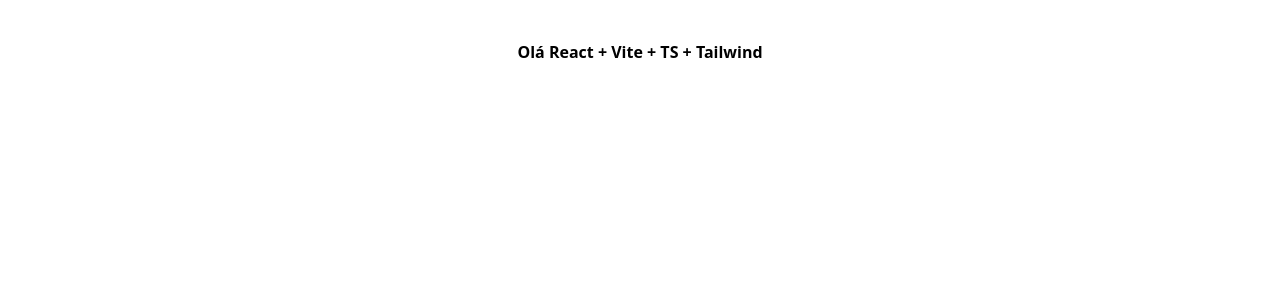
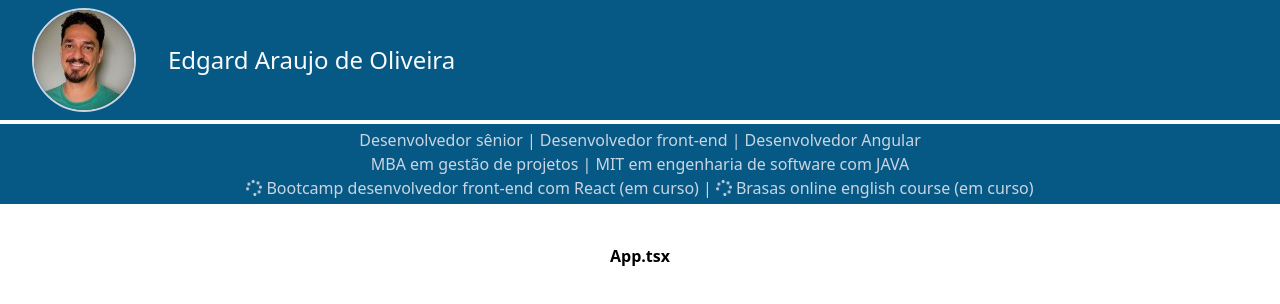
Before and after one commit to edgardinfnet/projeto-de-interfaces-com-react, a React (Vite) app: page / in a window 1280 px wide. Shown: the top 304 px of the page. Built offline with nearby package versions, Linux system fonts and the light colour scheme.

Commit message:
install react-icons, add AppBar, LogoFoto, NomeAutor e TitulosAutor

```diff
--- a/src/App.tsx
+++ b/src/App.tsx
@@ -1,11 +1,12 @@
-function App() {
+import { AppBar } from './components/AppBar';
+import { TitulosAutor } from './components/TitulosAutor';
+
+export default function App() {
   return (
     <div>
-      <h1 className='text-center font-bold p-10'>
-        Olá React + Vite + TS + Tailwind
-      </h1>
+      <AppBar></AppBar>
+      <TitulosAutor></TitulosAutor>
+      <h1 className='text-center font-bold p-10'>App.tsx</h1>
     </div>
   );
 }
-
-export default App;
--- /dev/null
+++ b/src/components/AppBar.tsx
@@ -0,0 +1,11 @@
+import { LogoFoto } from './LogoFoto';
+import { NomeAutor } from './NomeAutor';
+
+export function AppBar() {
+  return (
+    <header className='bg-sky-800 flex flex-row gap-8 items-center py-2'>
+      <LogoFoto></LogoFoto>
+      <NomeAutor></NomeAutor>
+    </header>
+  );
+}
--- /dev/null
+++ b/src/components/LogoFoto.tsx
@@ -0,0 +1,11 @@
+export function LogoFoto() {
+  return (
+    <div className='pl-8 py-0 pr-0'>
+      <img
+        className='rounded-full border-solid border-2 border-slate-300'
+        src='/src/assets/img/eu.jpg'
+        alt='Foto Edgard Araujo'
+      ></img>
+    </div>
+  );
+}
--- /dev/null
+++ b/src/components/NomeAutor.tsx
@@ -0,0 +1,7 @@
+export function NomeAutor() {
+  return (
+    <div>
+      <h2 className='text-2xl text-gray-50'>Edgard Araujo de Oliveira</h2>
+    </div>
+  );
+}
--- /dev/null
+++ b/src/components/TitulosAutor.tsx
@@ -0,0 +1,29 @@
+import { FaSpinner } from 'react-icons/fa';
+
+export function TitulosAutor() {
+  return (
+    <div className='bg-sky-800 text-slate-300 py-1 mt-1'>
+      <div className='flex flex-row items-center justify-center gap-1'>
+        <span>Desenvolvedor sênior | </span>
+        <span>Desenvolvedor front-end | </span>
+        <span>Desenvolvedor Angular</span>
+      </div>
+
+      <div className='flex flex-row items-center justify-center gap-1'>
+        <span>MBA em gestão de projetos | </span>
+        <span>MIT em engenharia de software com JAVA</span>
+      </div>
+
+      <div className='flex flex-row items-center justify-center gap-1'>
+        <span className='animate-spin'>
+          <FaSpinner></FaSpinner>
+        </span>
+        <span>Bootcamp desenvolvedor front-end com React (em curso) | </span>
+        <span className='animate-spin'>
+          <FaSpinner></FaSpinner>
+        </span>
+        <span className=''>Brasas online english course (em curso)</span>
+      </div>
+    </div>
+  );
+}
```
Also changed, not shown: src/assets/img/eu.jpg (added).
